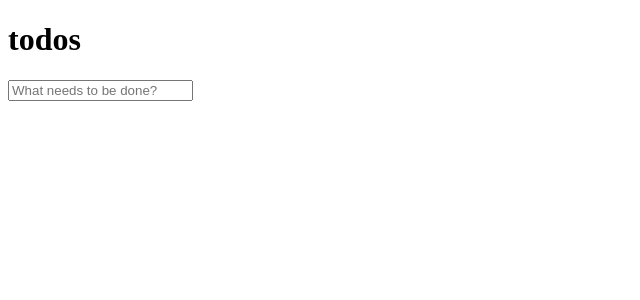
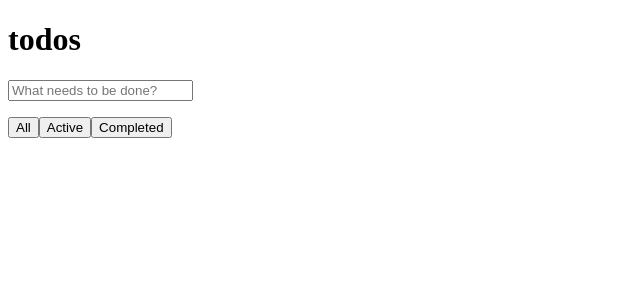
Before and after one commit to MaciejMogilewski/TodoMVC_React, a React (Vite) app: page / in a window 1280 px wide. Shown: the top 300 px of the page, without its empty margins (0-640 px from the left). Built offline with nearby package versions, Linux system fonts and the light colour scheme.

Commit message:
Adding filtering

```diff
--- a/src/App.jsx
+++ b/src/App.jsx
@@ -13,6 +13,7 @@ const nextId = genId();
 function App() {
     const [value, setValue] = useState('');
     const [tasks, setTasks] = useState([]);
+    const [filter, setFilter] = useState('all')
 
     function handleInput(event) {
         setValue(event.target.value);
@@ -50,7 +51,9 @@ function App() {
                     placeholder='What needs to be done?'/>
             </div>
             <ul>
-                {tasks.map((task) => (
+                {tasks
+                    .filter((task) => filter === 'all' ? true : filter === task.status)
+                    .map((task) => (
                     <li key={task.id}>
                         <button onClick={() => {handleChangeStatus(task)}}>{`${task.status}`}</button>
                         <span>{task.name}</span>
@@ -58,6 +61,11 @@ function App() {
                     </li>
                 ))}
             </ul>
+            <div>
+                <button onClick={() => setFilter('all')}>All</button>
+                <button onClick={() => setFilter(false)}>Active</button>
+                <button onClick={() => setFilter(true)}>Completed</button>
+            </div>
         </div>
     )
 }
```
